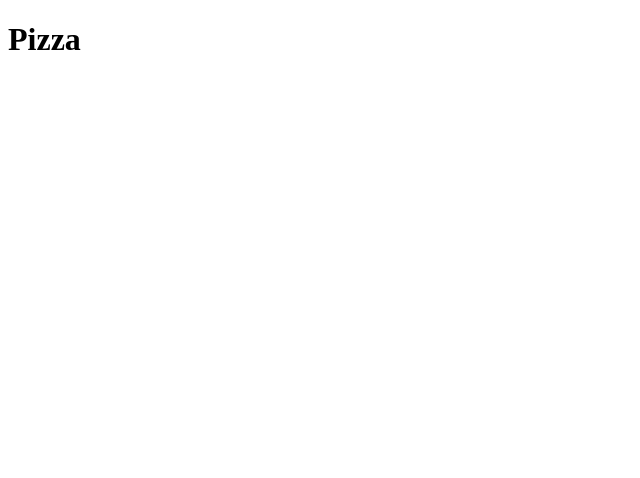
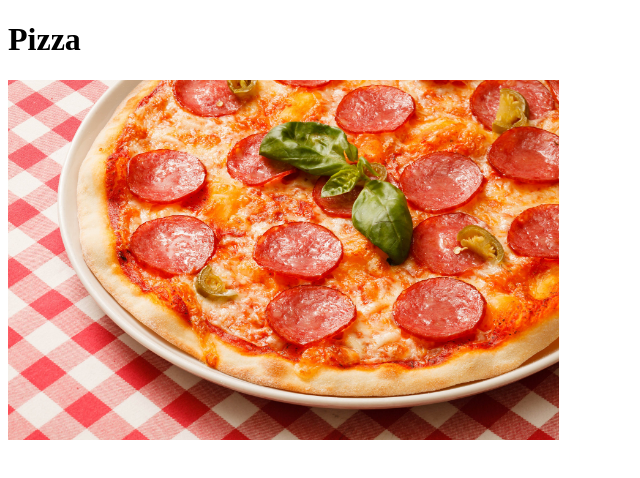
Before and after one commit to user8271/odin-recipes, a plain HTML site: page recipes/pizza.html in a window 1280 px wide. Shown: the whole page, without its empty margins (0-640 px from the left). Drawn offline with Linux system fonts and the light colour scheme.

Commit message:
Add pizza.jpg to images folder and add image to pizza.html

```diff
--- a/recipes/pizza.html
+++ b/recipes/pizza.html
@@ -6,5 +6,6 @@
 </head>
 <body>
    <h1>Pizza</h1>
+   <img src="../images/pizza.jpg" alt="A fresh pepperoni pizza" height="360">
 </body>
 </html>
```
Also changed, not shown: images/pizza.jpg (added).
